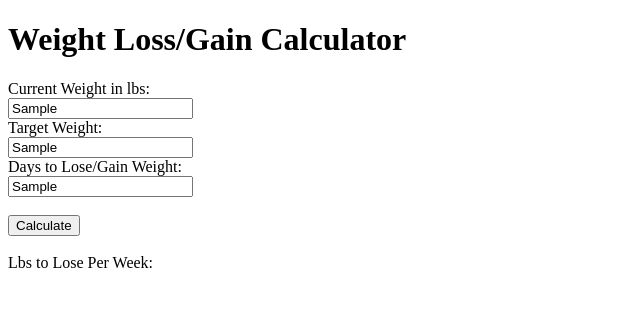
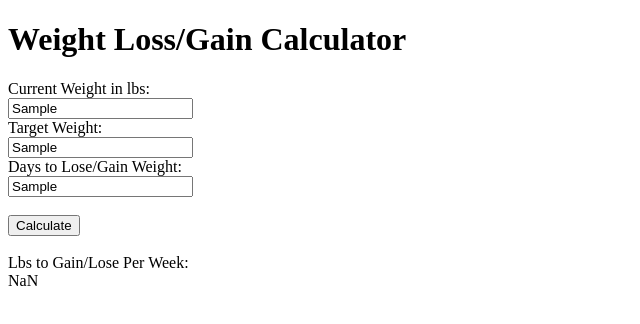
Before and after one commit to ravivyas922/phase_1_project, a plain HTML site: page index.html in a window 1280 px wide. Both pictures are taken after typing "Sample", "Sample", "Sample" into the empty fields and a click on the button "Calculate". Shown: the full height of the page, 0-640 px from the left. Drawn offline with Linux system fonts and the light colour scheme.

Commit message:
Weight Calculator Final

```diff
--- a/index.html
+++ b/index.html
@@ -17,7 +17,8 @@
   </form>
   <br>
   <div class = "output">
-<div id = "weightOutput">Lbs to Lose Per Week: </div>
+<div id = "weightOutput">Lbs to Gain/Lose Per Week: </div>
+<span id = "outputValue"></span>
 </div>
 </body>
 </html>
--- a/index.js
+++ b/index.js
@@ -4,7 +4,9 @@ const form = document.getElementById('Calculator');
 const currentWeight = document.getElementById("currentWeight");
 const targetWeight = document.getElementById("targetWeight");
 const weightDays = document.getElementById("weightDays");
-form.addEventListener("submit",function(e)
+form.addEventListener("submit",weightCalculation);
+
+function weightCalculation(e)
 {
     e.preventDefault();
     const currentWeightValue = currentWeight.value;
@@ -15,12 +17,11 @@ form.addEventListener("submit",function(e)
     if(weightDifference < 0)
     {
         weightOutput = weightDifference*-1/weightDaysValue;
-        console.log(weightOutput);
     }
     else
     {
         weightOutput = weightDifference/weightDaysValue;
-        console.log(weightOutput);
     }
-
-});
+    const output = document.getElementById("outputValue");
+    output.innerHTML = weightOutput;
+}
```
